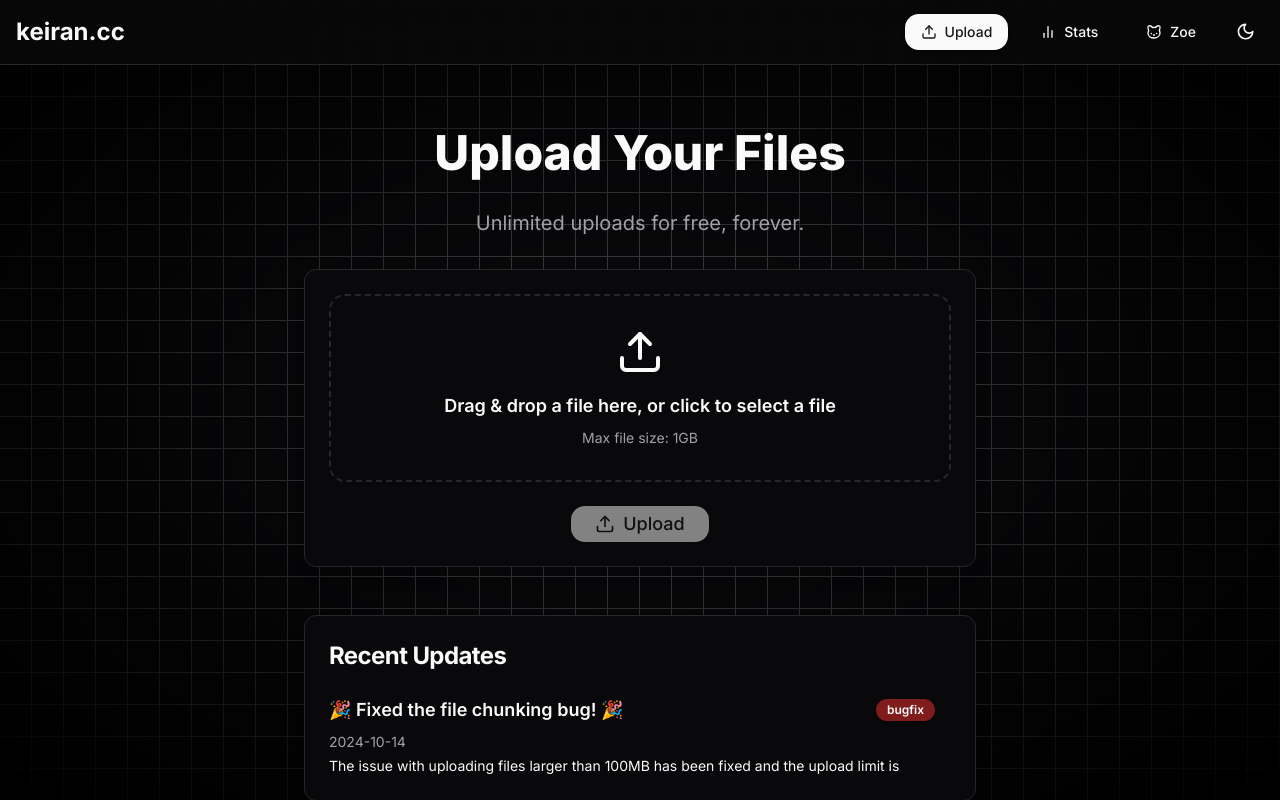
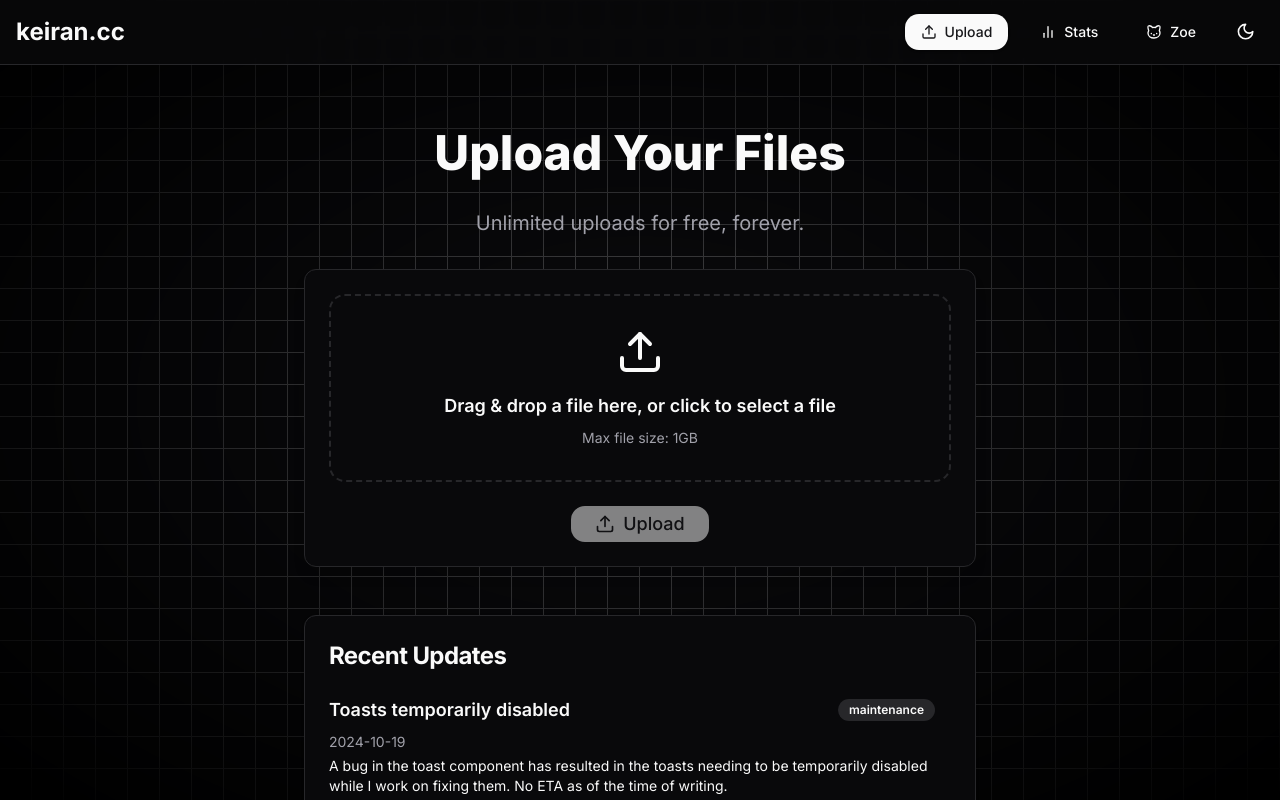
Before and after one commit to KeiranScript/keiran.cc, a Next.js app: page /upload in a window 1280 px wide. Built offline with nearby package versions, Linux system fonts and the light colour scheme.

Commit message:
Disabled toasts and some other small changes

```diff
--- a/src/components/file-upload.tsx
+++ b/src/components/file-upload.tsx
@@ -88,7 +88,6 @@ export default function FileUpload({ setToast }: { setToast: (message: string, d
       setUploadedFileUrl(data.url)
       setUploadSuccess(true)
       setButtonLabel('Uploaded')
-      setToast('File uploaded successfully', 'Visit the link to access your file!')
 
       setTimeout(() => {
         setButtonLabel('Upload')
@@ -137,11 +136,13 @@ export default function FileUpload({ setToast }: { setToast: (message: string, d
                 Uploading...
               </>
             ) : uploadSuccess ? (
-              <>
+              <div className=''>
                 <CheckCircle className="mr-2 h-5 w-5 text-green-500" />
                 {buttonLabel}
                 {handleSparkle()}
-              </>
+              </div>
+
+
             ) : (
               <>
                 <Upload className="mr-2 h-5 w-5" />
--- a/src/components/file-url-display.tsx
+++ b/src/components/file-url-display.tsx
@@ -15,22 +15,7 @@ export default function FileUrlDisplay({ url }: FileUrlDisplayProps) {
   const fullUrl = `${process.env.NEXT_PUBLIC_BASE_URL}${url}`
 
   const copyToClipboard = async () => {
-    try {
-      await navigator.clipboard.writeText(fullUrl)
-
-      toast({
-        title: "URL copied",
-        description: "The file URL has been copied to your clipboard.",
-      })
-    } catch (err) {
-      console.error('Failed to copy: ', err)
-
-      toast({
-        title: "Copy failed",
-        description: "There was an error copying the URL. Please try again.",
-        variant: "destructive",
-      })
-    }
+    await navigator.clipboard.writeText(fullUrl)
   }
 
   return (
--- a/src/components/updates.tsx
+++ b/src/components/updates.tsx
@@ -14,6 +14,13 @@ interface Update {
 const updates: Update[] = [
   {
     id: 1,
+    date: '2024-10-19',
+    title: 'Toasts temporarily disabled',
+    description: 'A bug in the toast component has resulted in the toasts needing to be temporarily disabled while I work on fixing them. No ETA as of the time of writing.',
+    type: 'maintenance'
+  },
+  {
+    id: 2,
     date: '2024-10-14',
     title: '🎉 Fixed the file chunking bug! 🎉',
     description: 'The issue with uploading files larger than 100MB has been fixed and the upload limit is back up!',
```
